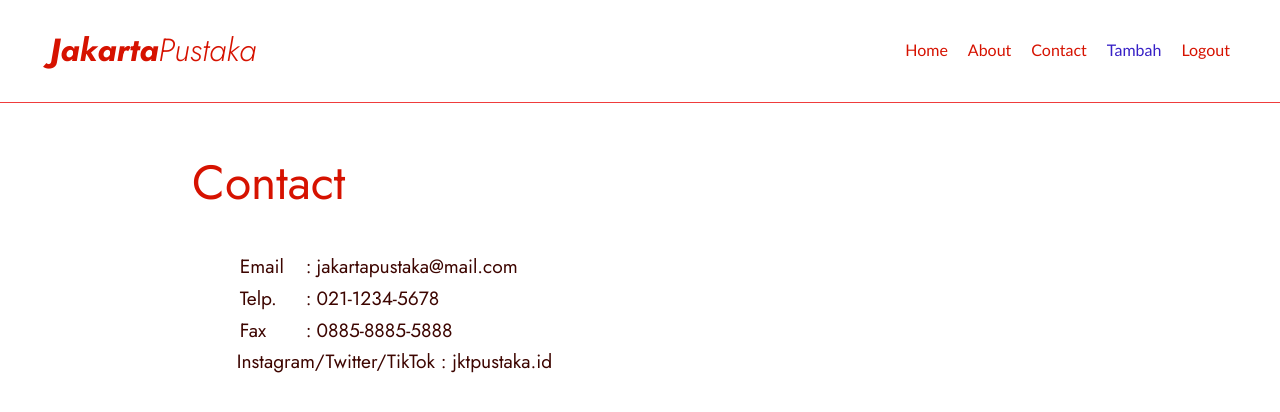
After one commit to tianatanael/UAS_PBO_AplikasiPerpustakaan, a Flask app: page /contact/ in a window 1280 px wide. The commit adds this page. Shown: the top 412 px of the page. Run offline with Flask 3, Linux system fonts and the light colour scheme; the visitor is signed in with stand-in values (Sample User, id 1); some libraries are stand-ins or nearby versions.

Commit message:
Added favicon, about and contact page

```diff
--- a/App_Perpus/app.py
+++ b/App_Perpus/app.py
@@ -61,6 +61,7 @@ def home():
     closeDb()
     return render_template ('home.html', container=container, id=id)
 
+# Halaman data buku
 @application.route('/collection/<id_buku>/')
 def book(id_buku):
     if 'staff_forgot' in session:
@@ -75,7 +76,28 @@ def book(id_buku):
     cursor.execute(sql)
     data = cursor.fetchone()
     closeDb()
-    return render_template ('book.html', data=data, id=id)
+    return render_template('book.html', data=data, id=id)
+
+# Halaman about
+@application.route("/about/")
+def about():
+    if 'id' in session:
+        id = True
+    else:
+        id = False
+
+    return render_template('about.html', id=id)
+
+# Halaman contact
+@application.route("/contact/")
+def contact():
+    if 'id' in session:
+        id = True
+    else:
+        id = False
+
+    return render_template('contact.html', id=id)
+
 
 # Login
 @application.route('/staff/login/', methods=['GET','POST'])
--- /dev/null
+++ b/App_Perpus/static/css/about-contact.css
@@ -0,0 +1,95 @@
+* {
+    box-sizing: border-box;
+}
+
+body {
+    margin: auto;
+}
+
+.header {
+    display: flex;
+    justify-content: space-between;
+    align-items: center;
+    padding: 24px 50px 26px;
+    background-color: white;
+    border-bottom: 1px rgb(239, 60, 60) solid;
+}
+
+.logo a {
+    font-size: xx-large;
+    color: #d61200;
+    font-family: "Jost", sans-serif;
+    font-optical-sizing: auto;
+    font-weight: 300;
+    font-style: italic;
+    text-decoration: none;
+}
+
+.navigation ul {
+    display: flex;
+    list-style: none;
+}
+
+.navigation ul li a {
+    font-family: 'Trebuchet MS', sans-serif;
+    color:rgb(214, 18, 0);
+    margin-left: 20px;
+    text-decoration: none;
+}
+
+.navigation ul li a:hover {
+    font-family: 'Trebuchet MS', sans-serif;
+    color:maroon;
+    margin-left: 20px;
+    text-decoration: none;
+}
+
+#link-tambah{
+    color: rgb(55, 32, 198);
+    text-decoration: none;
+}
+
+#link-tambah:hover {
+    color: rgb(13, 13, 69);
+}
+
+main {
+    display: flex;
+    flex-direction: column;
+    margin: 1% 15%;
+    font-family: "Jost", sans-serif;
+    color:rgb(29, 29, 29);
+    color: #3d0500;
+}
+
+h1 {
+    font-size: 3rem;
+    font-weight: 400;
+    color: #d61200;
+}
+
+.main {
+    margin: 0 5%;
+    font-size: 1.2rem;
+}
+
+.main p {
+    margin: 0;
+}
+
+.divider {
+    margin: 3% 70% 3% 0;
+    border: 1px solid #3d0500;
+}
+
+.tab {
+    padding-left: 3rem;
+}
+
+.info .label {
+    width: 4rem;
+}
+
+.info .value {
+    padding-left: 2px;
+}
--- a/App_Perpus/static/css/book.css
+++ b/App_Perpus/static/css/book.css
@@ -10,7 +10,7 @@ body {
     display: flex;
     justify-content: space-between;
     align-items: center;
-    padding: 20px 45px;
+    padding: 24px 50px 26px;
     background-color: white;
     border-bottom: 1px rgb(239, 60, 60) solid;
 }
--- a/App_Perpus/static/css/dashboard.css
+++ b/App_Perpus/static/css/dashboard.css
@@ -10,14 +10,14 @@ body {
     display: flex;
     justify-content: space-between;
     align-items: center;
-    padding: 20px 45px;
+    padding: 24px 50px 26px;
     background-color: white;
     border-bottom: 1px rgb(239, 60, 60) solid;
 }
 
 .logo a {
     font-size: xx-large;
-    color: rgb(214, 18, 0);
+    color: #d61200;
     font-family: "Jost", sans-serif;
     font-optical-sizing: auto;
     font-weight: 300;
@@ -45,7 +45,7 @@ body {
 }
 
 #link-tambah{
-    color: rgb(44, 24, 172);
+    color: rgb(55, 32, 198);
     text-decoration: none;
 }
 
--- /dev/null
+++ b/App_Perpus/templates/contact.html
@@ -0,0 +1,64 @@
+<!DOCTYPE html>
+<html lang="en">
+<head>
+    <meta charset="UTF-8">
+    <meta name="viewport" content="width=device-width, initial-scale=1.0">
+    <title>JakartaPustaka | Contact</title>
+    <link rel="preconnect" href="https://fonts.googleapis.com">
+    <!-- icon -->
+    <link rel="apple-touch-icon" sizes="180x180" href="{{ url_for('static', filename='images/apple-touch-icon.png') }}">
+    <link rel="icon" type="image/png" sizes="32x32" href="{{ url_for('static', filename='images/favicon-32x32.png') }}">
+    <link rel="icon" type="image/png" sizes="16x16" href="{{ url_for('static', filename='images/favicon-16x16.png') }}">
+    <link rel="icon" type="image/x-icon" href="{{ url_for('static', filename='images/favicon.ico') }}">
+    <link rel="manifest" href="{{ url_for('static', filename='images/site.webmanifest') }}">
+    <!-- font -->
+    <link rel="preconnect" href="https://fonts.gstatic.com" crossorigin>
+    <link href="https://fonts.googleapis.com/css2?family=Jost:ital,wght@0,100..900;1,100..900&display=swap" rel="stylesheet">
+    <link rel="stylesheet" href="{{ url_for('static', filename='css/about-contact.css') }}">
+</head>
+<body>
+    <header class="header">
+        <div class="logo">
+            <a href="/"><b>Jakarta</b>Pustaka</a>
+        </div>
+        <nav class="navigation">
+            <ul>
+                <li><a href="/">Home</a></li>
+                <li><a href="/about">About</a></li>
+                <li><a href="/contact">Contact</a></li>
+                {% if id %}
+                <li><a id="link-tambah" href="/staff/collection/tambah">Tambah</a></li>
+                {% endif %}
+                {% if id %}
+                <li><a href="/staff/logout/">Logout</a></li>
+                {% else %}
+                <li><a href="/staff/login/">Login</a></li>
+                {% endif %}
+            </ul>
+        </nav>
+    </header>
+    <main>
+        <h1>Contact</h1>
+        <div class="main">
+            <table class="info">
+                <tr>
+                    <td class="label">Email</td>
+                    <td>: </td>
+                    <td class="value">jakartapustaka@mail.com</td>
+                </tr>
+                <tr>
+                    <td class="label">Telp.</td>
+                    <td>: </td>
+                    <td class="value">021-1234-5678</td>
+                </tr>
+                <tr>
+                    <td class="label">Fax</td>
+                    <td>: </td>
+                    <td class="value">0885-8885-5888</td>
+                </tr>
+            </table>
+                <p>Instagram/Twitter/TikTok  : jktpustaka.id</p>
+        </div>
+    </main>
+</body>
+</html>
```
Also changed, not shown: App_Perpus/templates/about.html (added, +62 -0 lines), App_Perpus/templates/book.html (+11 -2 lines), App_Perpus/templates/home.html (+9 -2 lines), App_Perpus/static/images/android-chrome-192x192.png (added), App_Perpus/static/images/android-chrome-512x512.png (added), App_Perpus/static/images/apple-touch-icon.png (added), App_Perpus/static/images/favicon-16x16.png (added), App_Perpus/static/images/favicon-32x32.png (added), App_Perpus/static/images/favicon.ico (added), App_Perpus/static/images/site.webmanifest (added).
